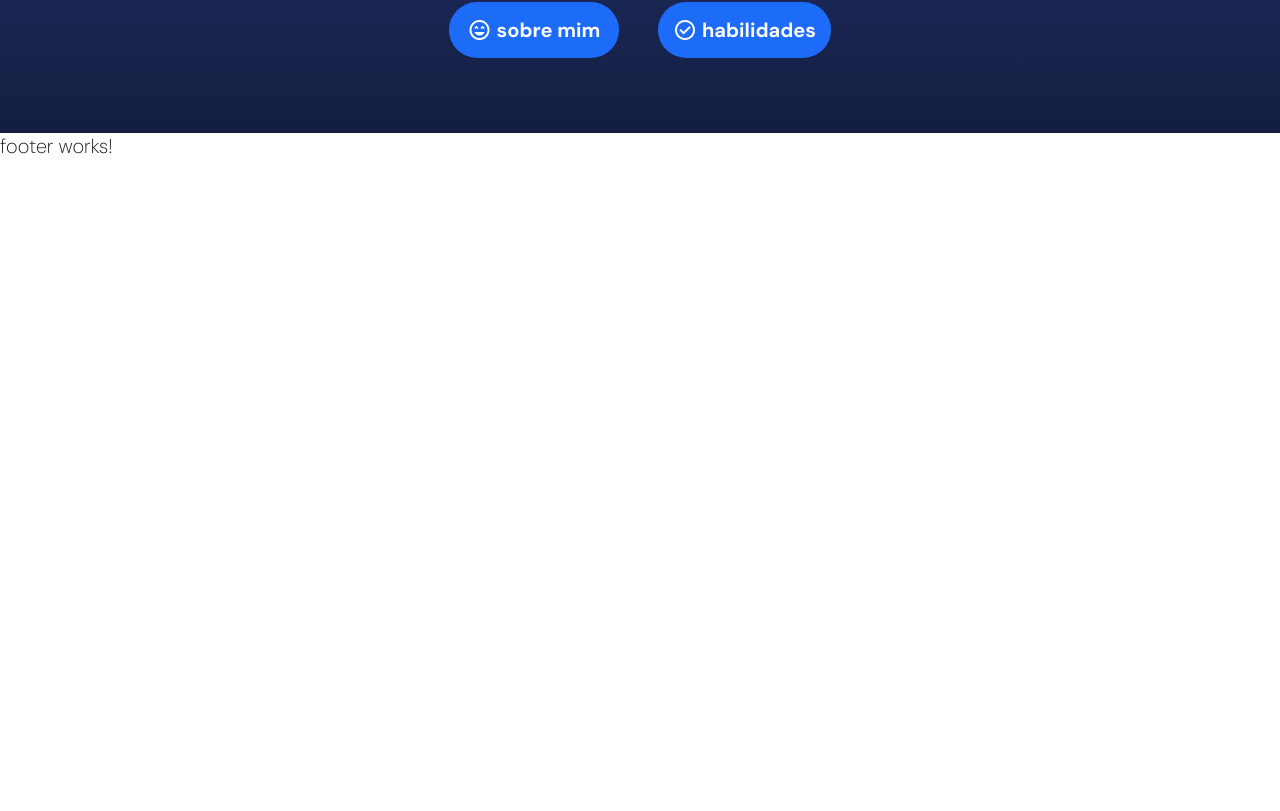
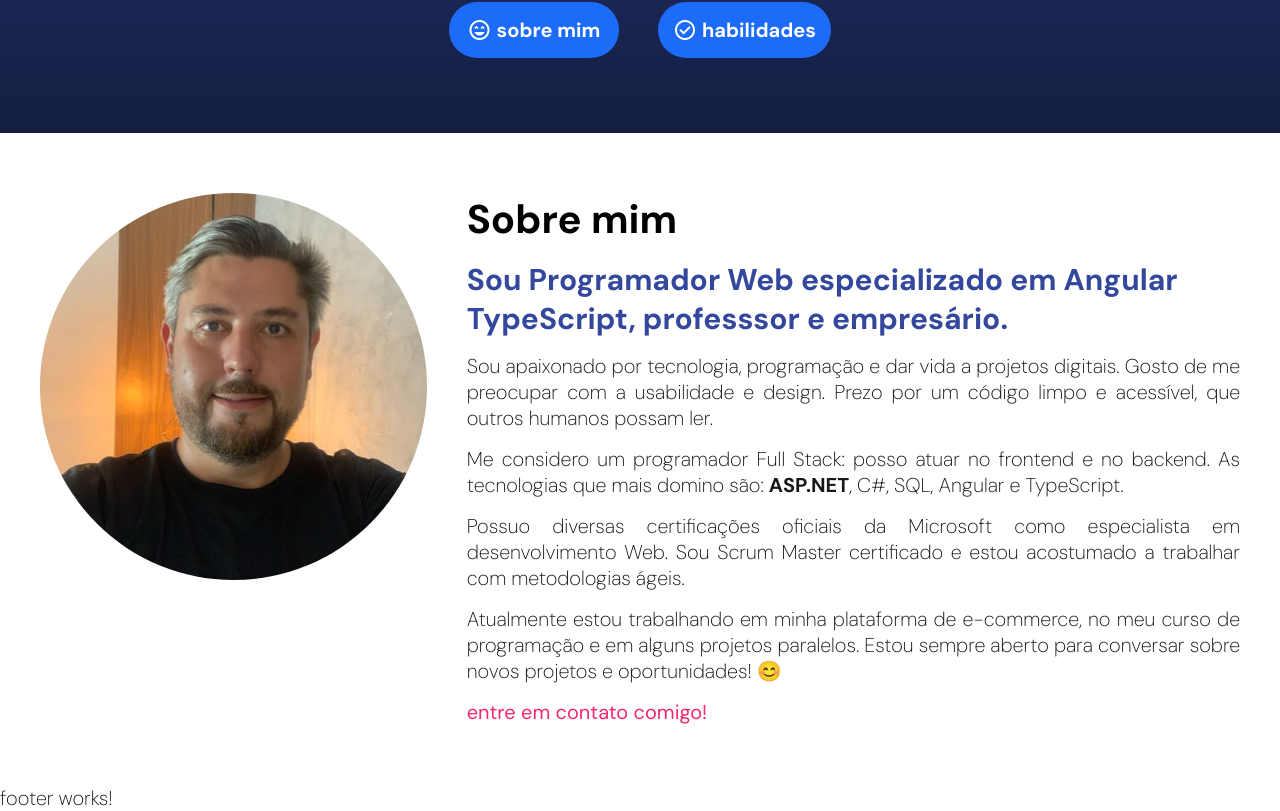
Before and after one commit to renatogava/portfolio-renato, an Angular app: page / in a window 1280 px wide. Shown: the part 689-1500 px from the top of the page. Before the commit the page ends 848 px from the top, so only its background shows below. Built offline with nearby package versions, Linux system fonts and the light colour scheme.

Commit message:
box about

```diff
--- a/src/app/home/home.component.css
+++ b/src/app/home/home.component.css
@@ -63,3 +63,53 @@
 .banner .box .buttons a i {
     margin-right: 5px
 }
+
+/* box about */
+
+.about .box {
+    display: flex;
+    flex-direction: column;
+}
+
+.about .box .img {
+    flex: 1;
+    margin: 0 auto 20px;
+}
+
+.about .box .img img {
+    width: 240px;
+    border-radius: 50%;
+}
+
+.about .box .text {
+    flex: 2
+}
+
+.about .box .text h3 {
+    color: var(--color-blue-2);
+    margin-top: 15px
+}
+
+.about .box .text p {
+    margin: 15px 0;
+    text-align: justify;
+}
+
+.about .box .text a {
+    color: var(--color-pink-1);
+    font-weight: 400;
+}
+
+@media (min-width: 768px) {
+    .about .box {
+        flex-direction: row;
+    }
+
+    .about .box .img img {
+        width: 100%;
+    }
+
+    .about .box .text {
+        padding-left: 40px;
+    }
+}
--- a/src/app/home/home.component.html
+++ b/src/app/home/home.component.html
@@ -23,6 +23,28 @@
                 </a>
             </div>
         </div>
+    </section>
 
+    <section id="about" class="container about">
+        <div class="box">
+            <div class="img">
+                <img src="./assets/imgs/profile.jpg" alt="foto de renato gava">
+            </div>
+            <div class="text">
+                <h2>Sobre mim</h2>
+
+                <h3>Sou Programador Web especializado em Angular TypeScript, professsor e empresário.</h3>
+
+                <p>Sou apaixonado por tecnologia, programação e dar vida a projetos digitais. Gosto de me preocupar com a usabilidade e design. Prezo por um código limpo e acessível, que outros humanos possam ler.</p>
+
+                <p>Me considero um programador Full Stack: posso atuar no frontend e no backend. As tecnologias que mais domino são: <b>ASP.NET</b>, C#, SQL, Angular e TypeScript.</p>
+
+                <p>Possuo diversas certificações oficiais da Microsoft como especialista em desenvolvimento Web. Sou Scrum Master certificado e estou acostumado a trabalhar com metodologias ágeis.</p>
+
+                <p>Atualmente estou trabalhando em minha plataforma de e-commerce, no meu curso de programação e em alguns projetos paralelos. Estou sempre aberto para conversar sobre novos projetos e oportunidades! 😊</p>
+
+                <a href="#contact">entre em contato comigo!</a>
+            </div>
+        </div>
     </section>
 </main>
```
Also changed, not shown: src/assets/imgs/profile.jpg (added).
